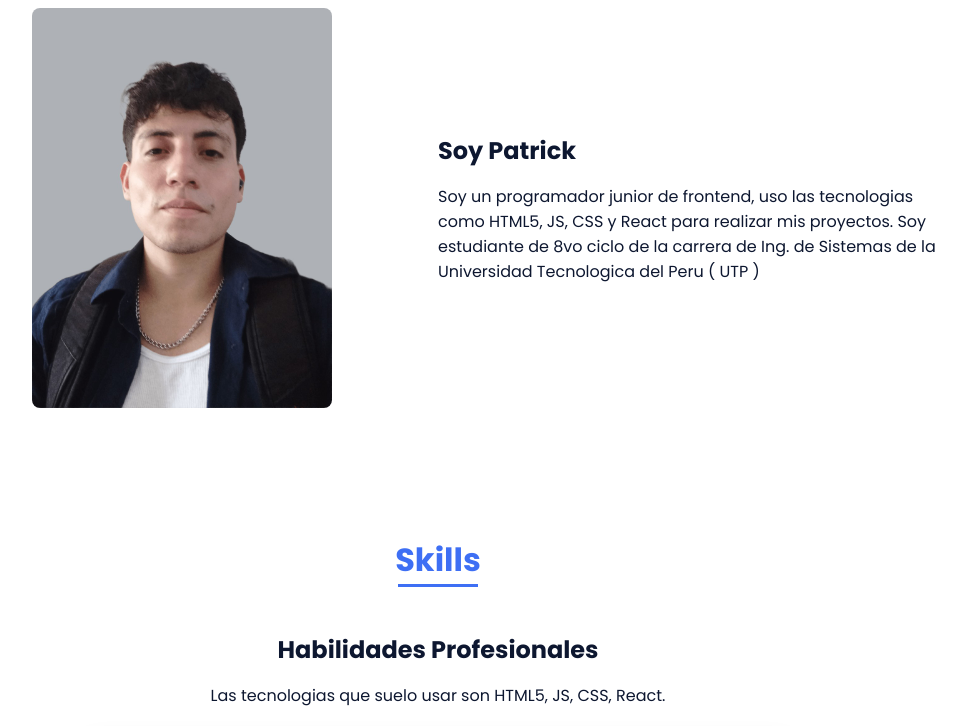
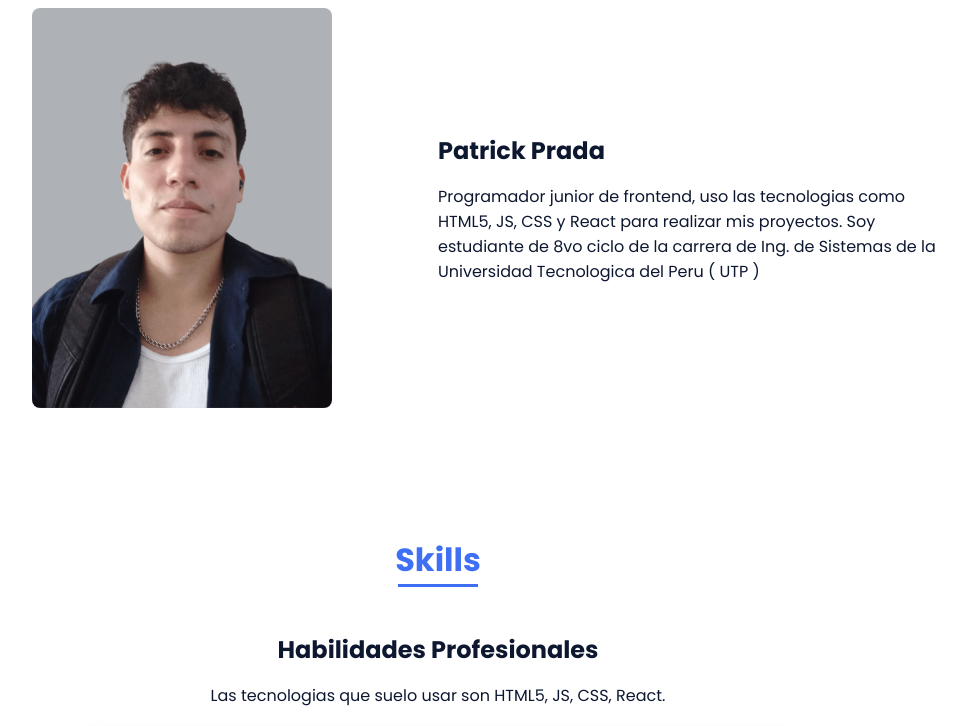
Before and after one commit to patricking02/Portafolio_Web, a plain HTML site: page index.html in a window 1280 px wide. Shown: the part 1000-1726 px from the top of the page, without its empty margins (202-1168 px from the left). Drawn offline with nearby package versions, Linux system fonts and the light colour scheme.

Commit message:
Pry terminado v1.1.3

```diff
--- a/index.html
+++ b/index.html
@@ -76,8 +76,8 @@
                 </div>
 
                 <div>
-                    <h2 class="about__subtitle">Soy Patrick</h2>
-                    <p class="about__text">Soy un programador junior de frontend, uso las tecnologias como HTML5, JS, CSS y React para realizar mis proyectos. Soy estudiante de 8vo ciclo de la carrera de Ing. de Sistemas de la Universidad Tecnologica del Peru ( UTP )</p>
+                    <h2 class="about__subtitle">Patrick Prada</h2>
+                    <p class="about__text">Programador junior de frontend, uso las tecnologias como HTML5, JS, CSS y React para realizar mis proyectos. Soy estudiante de 8vo ciclo de la carrera de Ing. de Sistemas de la Universidad Tecnologica del Peru ( UTP )</p>
                 </div>
 
             </div>
```
